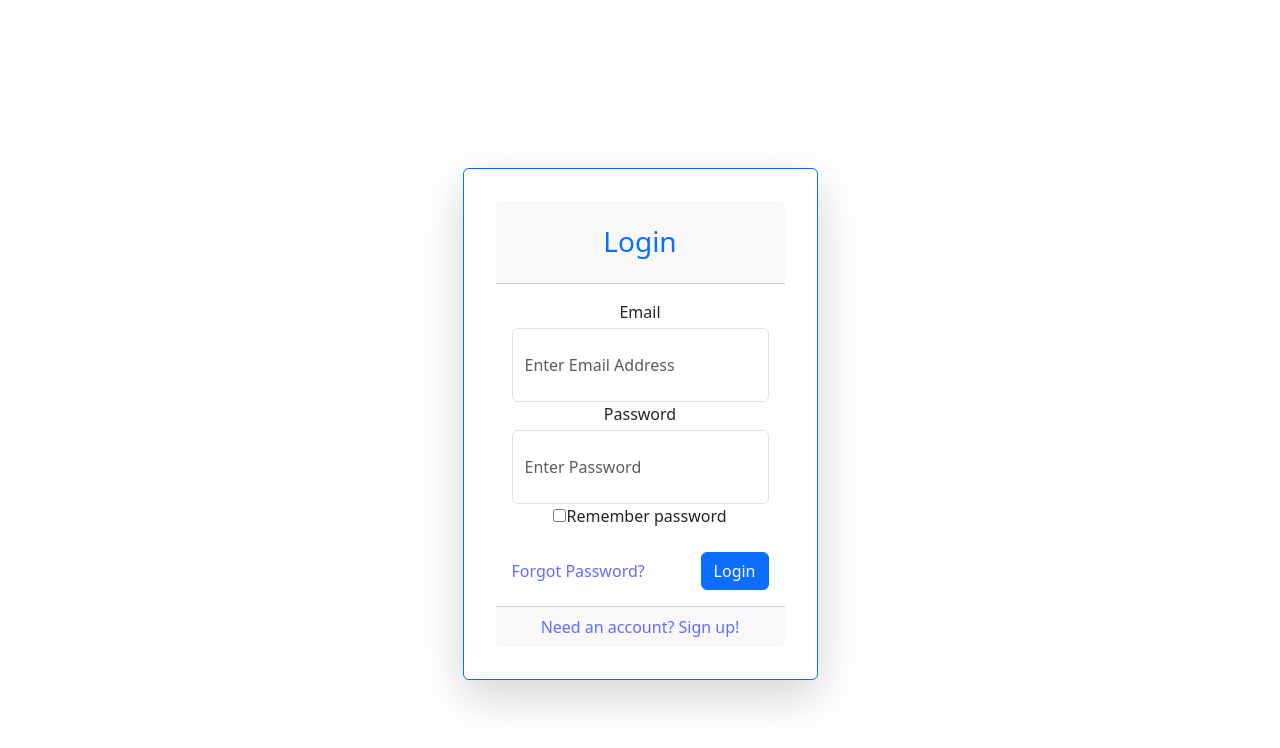
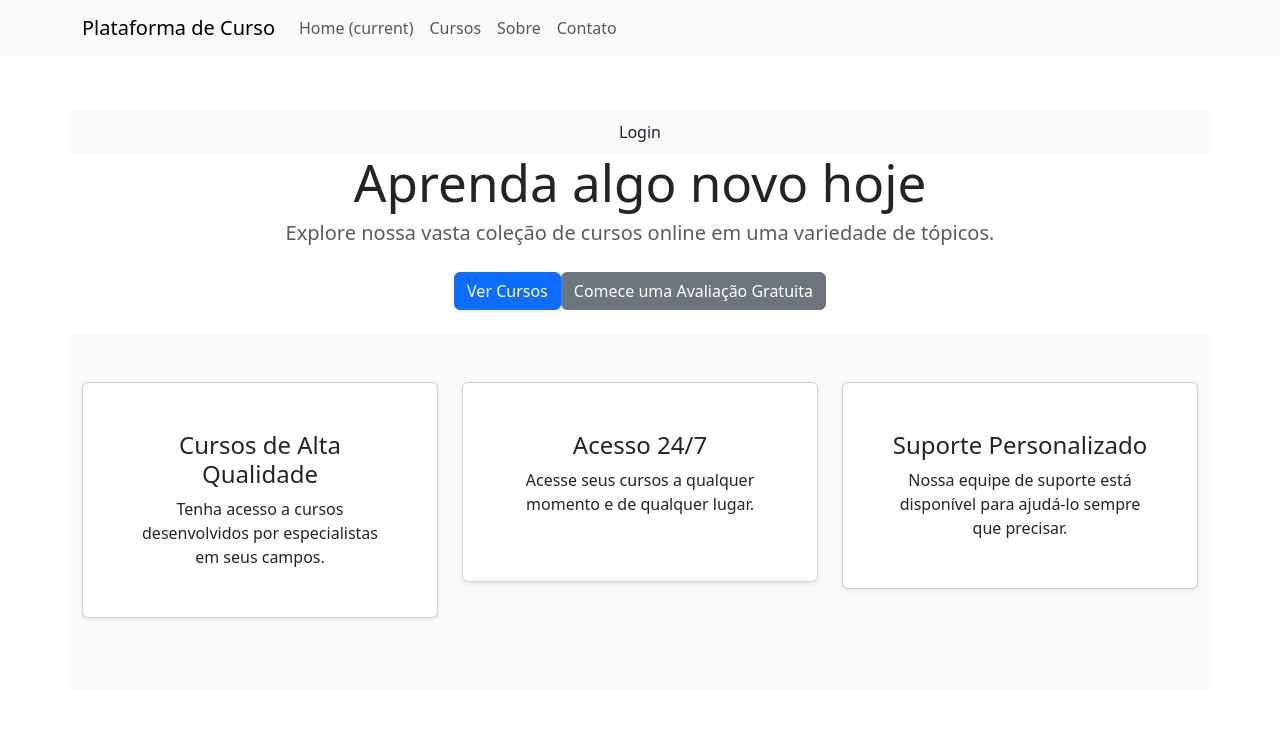
Before and after one commit to Marciellepaula/vue-laravel-api, a Vue app in the folder frontend/: page / in a window 1280 px wide. Before the commit this address led to /login. Shown: the top 748 px of the page. Built offline with nearby package versions, Linux system fonts and the light colour scheme.

Commit message:
concertando bugs

```diff
--- a/frontend/src/components/Header.vue
+++ b/frontend/src/components/Header.vue
@@ -1,6 +1,6 @@
 <template>
   <header class="bg-light">
-    <nav class="navbar navbar-expand-lg navbar-light container">
+    <nav class="navbar-expand-lg navbar-light container">
       <router-link to="/" class="navbar-brand">Course Platform</router-link>
       <button
         class="navbar-toggler"
@@ -17,7 +17,7 @@
         class="collapse btn-primary navbar-collapse justify-content-end"
         id="navbarNav"
       >
-        <ul class="navbar-nav">
+        <ul class="navbar navbar-expand-lg navbar-light bg-light fixed-top">
           <li class="nav-item">
             <router-link to="/" class="nav-link">Home</router-link>
           </li>
--- a/frontend/src/components/auth/login.vue
+++ b/frontend/src/components/auth/login.vue
@@ -91,7 +91,7 @@ const login = () => {
       if (response.data && response.data.success) {
         const token = response.data.token;
         localStorage.setItem("token", token);
-        router.push("/");
+        router.push("/Home");
       } else {
         console.error("Login Error:", response.data.message);
       }
--- a/frontend/src/main.js
+++ b/frontend/src/main.js
@@ -7,12 +7,14 @@ import CourseForm from "./views/CourseForm.vue";
 import CourseUpdate from "./views/CourseUpdate.vue";
 import CourseList from "./views/CourseList.vue";
 import Home from "./views/Home.vue";
+import Inicial from "./views/inicial.vue";
 import login from "./components/auth/login.vue";
 import register from "./components/auth/register.vue";
 import logout from "./components/auth/logout.vue";
 
 const routes = [
-  { path: "/", component: Home, meta: { requiresAuth: true } },
+  { path: "/", component: Inicial },
+  { path: "/home", component: Home, meta: { requiresAuth: true } },
   { path: "/courses", component: CourseList, meta: { requiresAuth: true } },
   { path: "/courses/new", component: CourseForm, meta: { requiresAuth: true } }, // Route for adding a new course
   {
--- a/frontend/src/views/inicial.vue
+++ b/frontend/src/views/inicial.vue
@@ -1,6 +1,120 @@
 <template>
-  <h1>
-    Pagina inicial
-    <h1 />
-  </h1>
+  <div id="app">
+    <header class="bg-light">
+      <router-link to="/login" class="navbar-brand">Login</router-link>
+    </header>
+
+    <!-- Navbar -->
+    <nav class="navbar navbar-expand-lg navbar-light bg-light fixed-top">
+      <div class="container">
+        <a class="navbar-brand" href="#">Plataforma de Curso</a>
+        <button class="navbar-toggler" type="button" @click="toggleNavbar">
+          <span class="navbar-toggler-icon"></span>
+        </button>
+        <div class="collapse navbar-collapse" :class="{ show: isNavbarOpen }">
+          <ul class="navbar-nav ml-auto">
+            <li class="nav-item active">
+              <a class="nav-link" href="#"
+                >Home <span class="sr-only">(current)</span></a
+              >
+            </li>
+            <li class="nav-item">
+              <a class="nav-link" href="#">Cursos</a>
+            </li>
+            <li class="nav-item">
+              <a class="nav-link" href="#">Sobre</a>
+            </li>
+            <li class="nav-item">
+              <a class="nav-link" href="#">Contato</a>
+            </li>
+          </ul>
+        </div>
+      </div>
+    </nav>
+
+    <!-- Hero Section -->
+    <section class="jumbotron text-center">
+      <div class="container">
+        <h1 class="jumbotron-heading">Aprenda algo novo hoje</h1>
+        <p class="lead text-muted">
+          Explore nossa vasta coleção de cursos online em uma variedade de
+          tópicos.
+        </p>
+        <p>
+          <a href="#" class="btn btn-primary my-2">Ver Cursos</a>
+          <router-link class="btn btn-secondary my-2" to="/register"
+            >Comece uma Avaliação Gratuita</router-link
+          >
+        </p>
+      </div>
+    </section>
+
+    <!-- Features Section -->
+    <section class="py-5 bg-light">
+      <div class="container">
+        <div class="row">
+          <div class="col-md-4" v-for="feature in features" :key="feature.id">
+            <div class="card mb-4 shadow-sm feature-card">
+              <div class="card-body">
+                <h4 class="card-title">{{ feature.title }}</h4>
+                <p class="card-text">{{ feature.description }}</p>
+              </div>
+            </div>
+          </div>
+        </div>
+      </div>
+    </section>
+  </div>
 </template>
+
+<script>
+import { ref } from "vue";
+
+export default {
+  setup() {
+    const isNavbarOpen = ref(false);
+    const features = [
+      {
+        id: 1,
+        title: "Cursos de Alta Qualidade",
+        description:
+          "Tenha acesso a cursos desenvolvidos por especialistas em seus campos.",
+      },
+      {
+        id: 2,
+        title: "Acesso 24/7",
+        description:
+          "Acesse seus cursos a qualquer momento e de qualquer lugar.",
+      },
+      {
+        id: 3,
+        title: "Suporte Personalizado",
+        description:
+          "Nossa equipe de suporte está disponível para ajudá-lo sempre que precisar.",
+      },
+    ];
+
+    const toggleNavbar = () => {
+      isNavbarOpen.value = !isNavbarOpen.value;
+    };
+
+    return { isNavbarOpen, features, toggleNavbar };
+  },
+};
+</script>
+
+<style scoped>
+/* Custom CSS */
+body {
+  padding-top: 60px; /* Adjust for fixed navbar */
+}
+header {
+  padding: 10px 0;
+}
+.jumbotron {
+  margin-bottom: 0;
+}
+.feature-card {
+  min-height: 200px; /* Ensure cards have consistent height */
+}
+</style>
```
